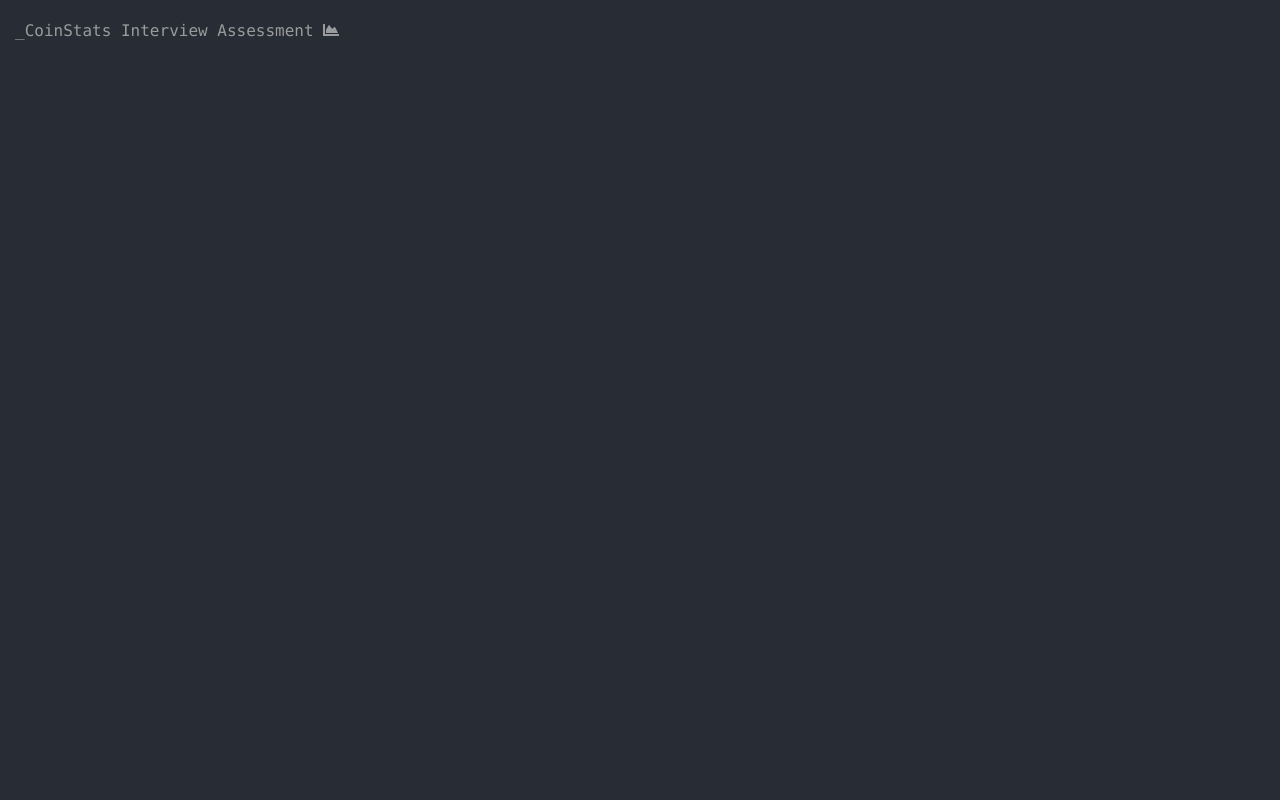
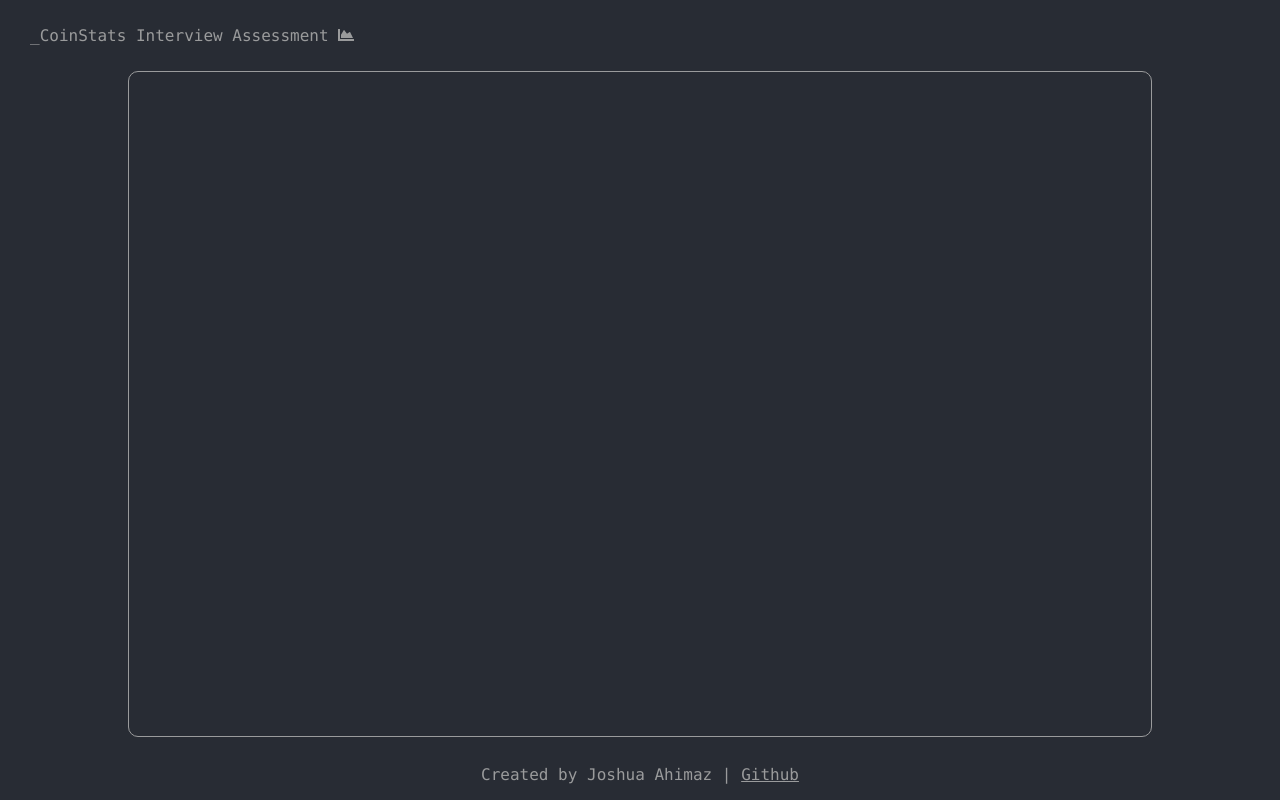
Before and after one commit to JAhimaz/crypto-dashboard, a React (Create React App) app: page / in a window 1280 px wide. Built offline with nearby package versions, Linux system fonts and the light colour scheme.

Commit message:
Dashboard container added, mobile friendly

```diff
--- a/src/App.js
+++ b/src/App.js
@@ -1,11 +1,19 @@
 import './css/App.css';
 import './css/Header.css';
+import './css/Footer.css';
+import './css/Dashboard.css';
 import Header from './components/Header';
+import Footer from './components/Footer';
+import Dashboard from './components/Dashboard';
 
 function App() {
   return (
     <div className="App">
       <Header />
+      <Dashboard>
+
+      </Dashboard>
+      <Footer/>
     </div>
   );
 }
--- a/src/components/Dashboard.js
+++ b/src/components/Dashboard.js
@@ -0,0 +1,10 @@
+import { Container } from 'react-bootstrap';
+
+function Dashboard(){
+    return (
+        <Container fluid className="dashboard-container">
+        </Container>
+    );
+}
+
+export default Dashboard;
--- a/src/components/Footer.js
+++ b/src/components/Footer.js
@@ -0,0 +1,7 @@
+function Footer(){
+    return (
+        <p className="footer">Created by Joshua Ahimaz | <a href="https://Github.com/JAhimaz">Github</a></p>
+    );
+}
+
+export default Footer;
--- a/src/css/App.css
+++ b/src/css/App.css
@@ -1,5 +1,7 @@
+@import "root.css";
+
 .App {
-  background-color: #282c34;
+  background-color: var(--bg-colour);
   min-height: 100vh;
   display: flex;
   flex-direction: column;
--- a/src/css/Dashboard.css
+++ b/src/css/Dashboard.css
@@ -0,0 +1,42 @@
+@import "root.css";
+
+.dashboard-container{
+    background-color: transparent;
+    border: 1px solid var(--main-colour);
+    height: 85vh;
+    overflow: hidden;
+}
+
+@media only screen and (min-width: 576px) {
+    .dashboard-container{
+        height: 85vh;
+    }
+}
+
+@media only screen and (min-width: 767px) {
+
+}
+
+@media only screen and (min-width: 992px) {
+
+}
+
+@media only screen and (min-width: 1200px) {
+    .dashboard-container{
+        height: 83vh;
+        margin: 0% 10%;
+        border-radius: 10px;
+    }
+}
+
+@media only screen and (min-width: 1920px) {
+    .dashboard-container{
+        height: 86vh;
+    }
+}
+
+@media only screen and (min-width: 3840px){
+    .dashboard-container{
+        height: 93vh;
+    }
+}
--- a/src/css/Footer.css
+++ b/src/css/Footer.css
@@ -0,0 +1,16 @@
+@import "root.css";
+
+.footer{
+    position: fixed;
+    left: 0;
+    bottom: 0;
+    width: 100%;
+    color: var(--main-colour);
+    text-align: center;
+    font-family: var(--font);
+
+}
+
+.footer a, .footer a:active{
+    color: var(--main-colour);
+}
--- a/src/css/Header.css
+++ b/src/css/Header.css
@@ -1,6 +1,8 @@
+@import "root.css";
+
 .header-title {
-    color: #9a9b9c;
-    font-family: Consolas, "Lucida Sans Typewriter", "Lucida Console", Monaco, "Bitstream Vera Sans Mono", monospace;
-    padding-left: 15px;
-    padding-top: 5px;
+    color: var(--main-colour);
+    font-family: var(--font);
+    padding: 10px 0px;
+    padding-left: 30px !important;
 }
--- /dev/null
+++ b/src/css/root.css
@@ -0,0 +1,5 @@
+:root{
+    --main-colour: #9a9b9c;
+    --bg-colour: #282c34;
+    --font: Consolas, "Lucida Sans Typewriter", "Lucida Console", Monaco, "Bitstream Vera Sans Mono", monospace;
+}
```
